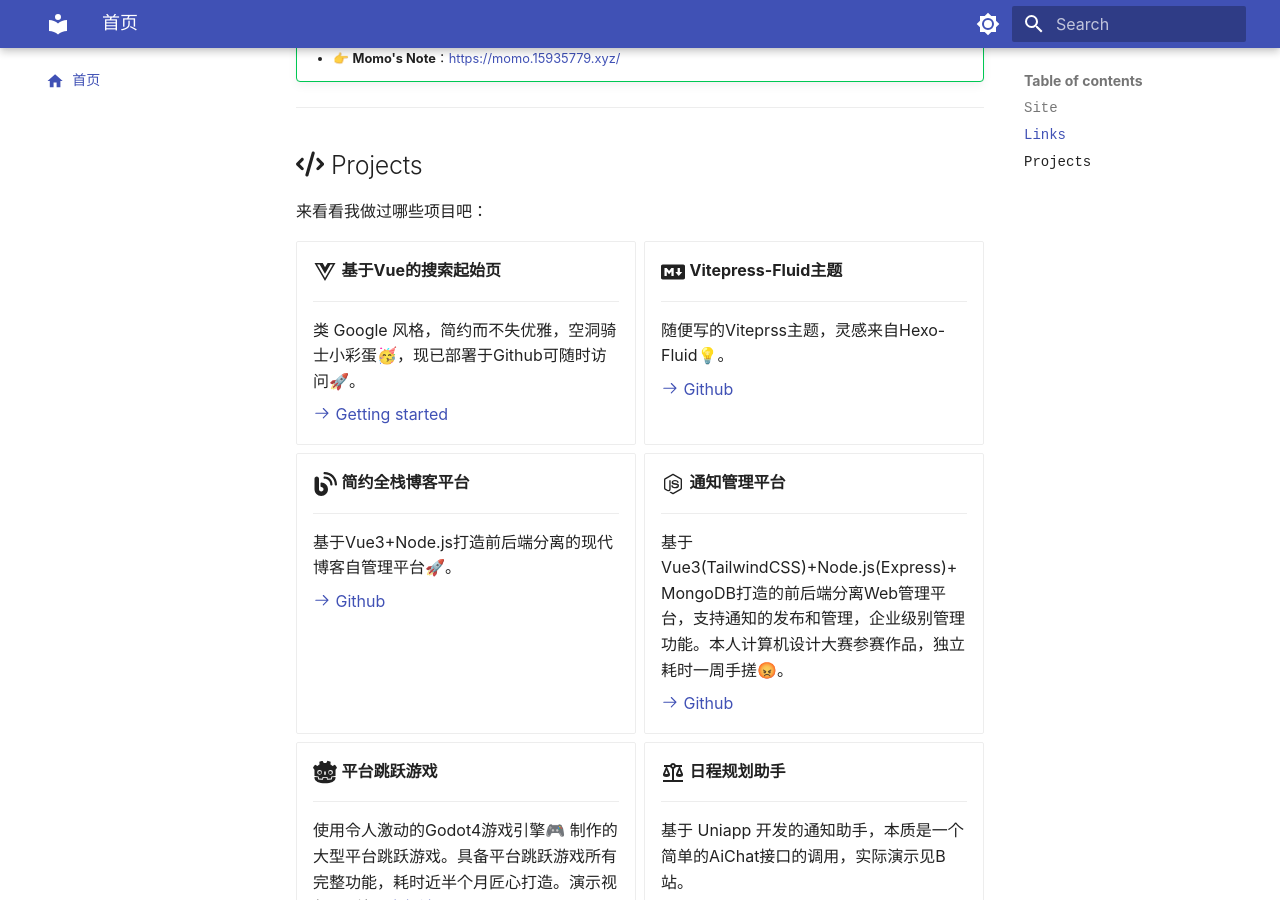
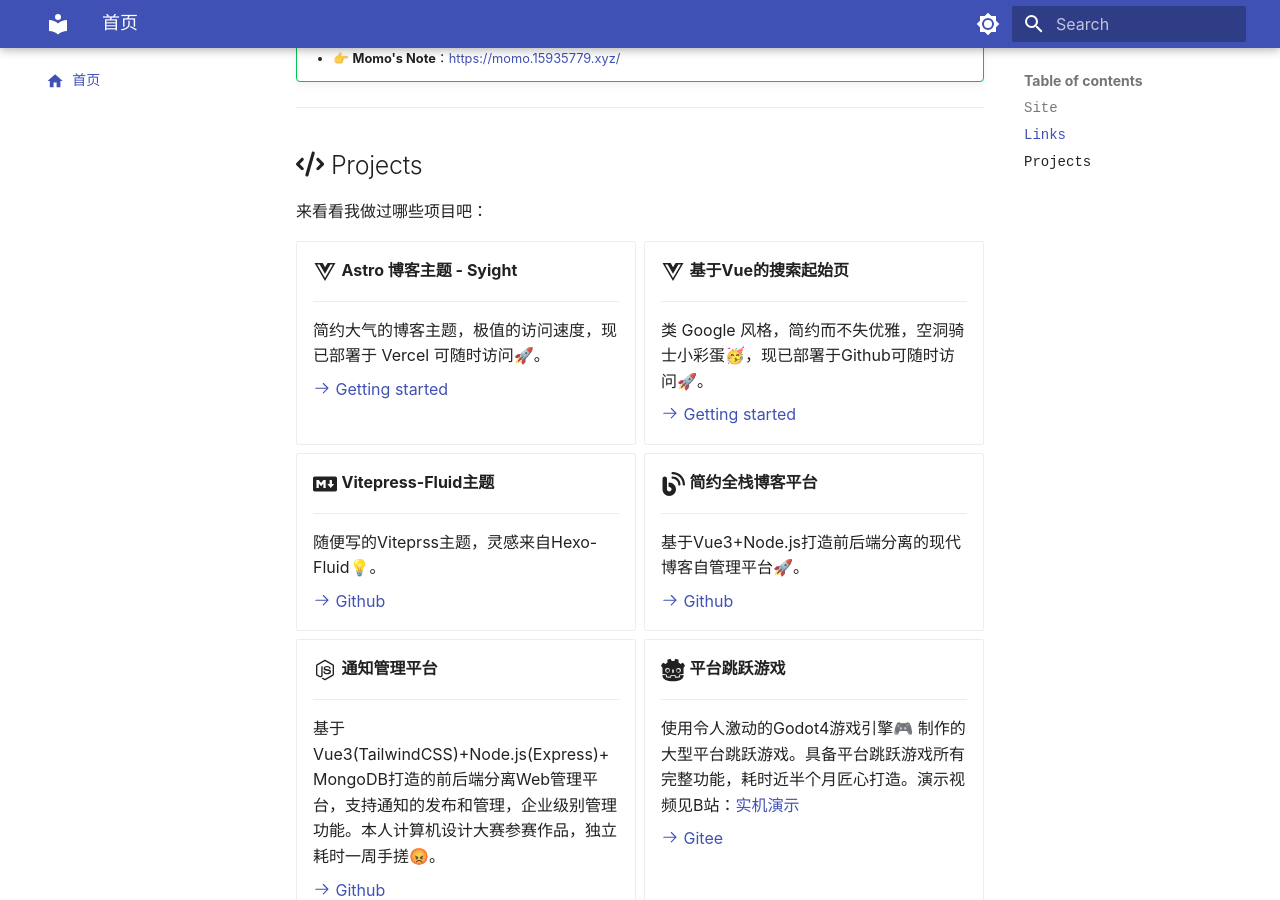
Before and after one commit to syiooo/syiooo.github.io, an MkDocs documentation site: the page built from docs/index.md, in a window 1280 px wide and 900 px high, scrolled down 677 px. Built offline with MkDocs 1.6.1 and Material for MkDocs 9.7.7, drawn with Linux system fonts in a browser that asks for light colours; comment, search, counter and statistics services are not loaded.

Commit message:
更新index.md

```diff
--- a/docs/index.md
+++ b/docs/index.md
@@ -34,6 +34,14 @@ comments: true
 来看看我做过哪些项目吧：
 
 <div class="grid cards" markdown>
+
+-   :fontawesome-brands-vuejs:{ .lg .middle } __Astro 博客主题 - Syight__
+
+    ---
+
+    简约大气的博客主题，极值的访问速度，现已部署于 Vercel 可随时访问🚀。
+
+    [:octicons-arrow-right-24: Getting started](https://syight.site/)
 
 -   :fontawesome-brands-vuejs:{ .lg .middle } __基于Vue的搜索起始页__
 
```
Also changed, not shown: docs/1_Math/【中值定理】第六讲相关整理.md (+1 -0 lines), docs/.obsidian/workspace.json.
